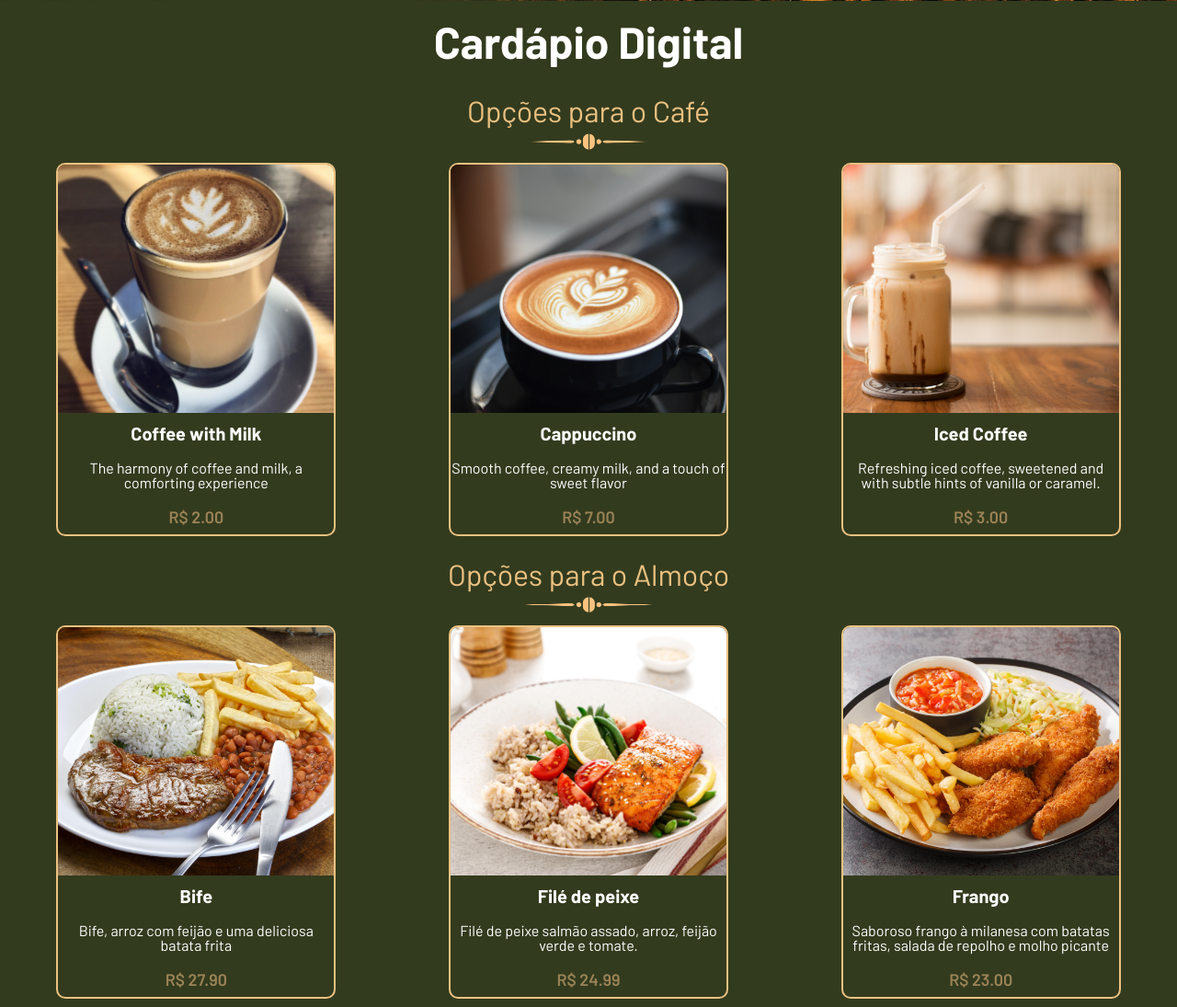
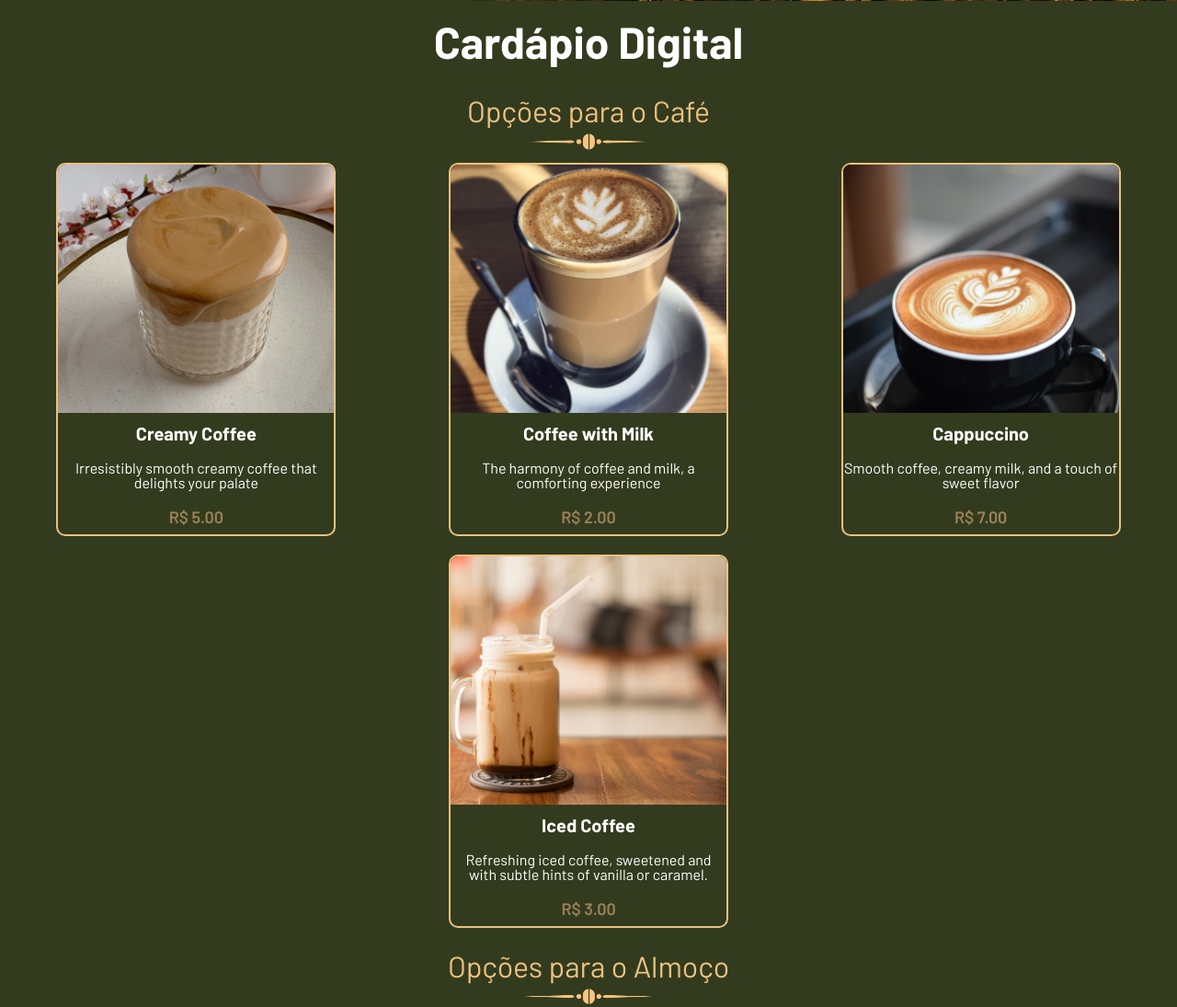
Before and after one commit to athena272/serenatto-cafeteria-php, a PHP site: page / in a window 1280 px wide. Shown: the part 639-1734 px from the top of the page at 92% size. Run offline with PHP 8.4, Linux system fonts and the light colour scheme.

Commit message:
Update index.php

```diff
--- a/index.php
+++ b/index.php
@@ -1,5 +1,11 @@
 <?php
 $cafeProducts = [
+    [
+        'name' => "Creamy Coffee",
+        'description' => "Irresistibly smooth creamy coffee that delights your palate",
+        'price' => "5.00",
+        'image' => "img/cafe-cremoso.jpg"
+    ],
     [
         'name' => "Coffee with Milk",
         'description' => "The harmony of coffee and milk, a comforting experience",
```
